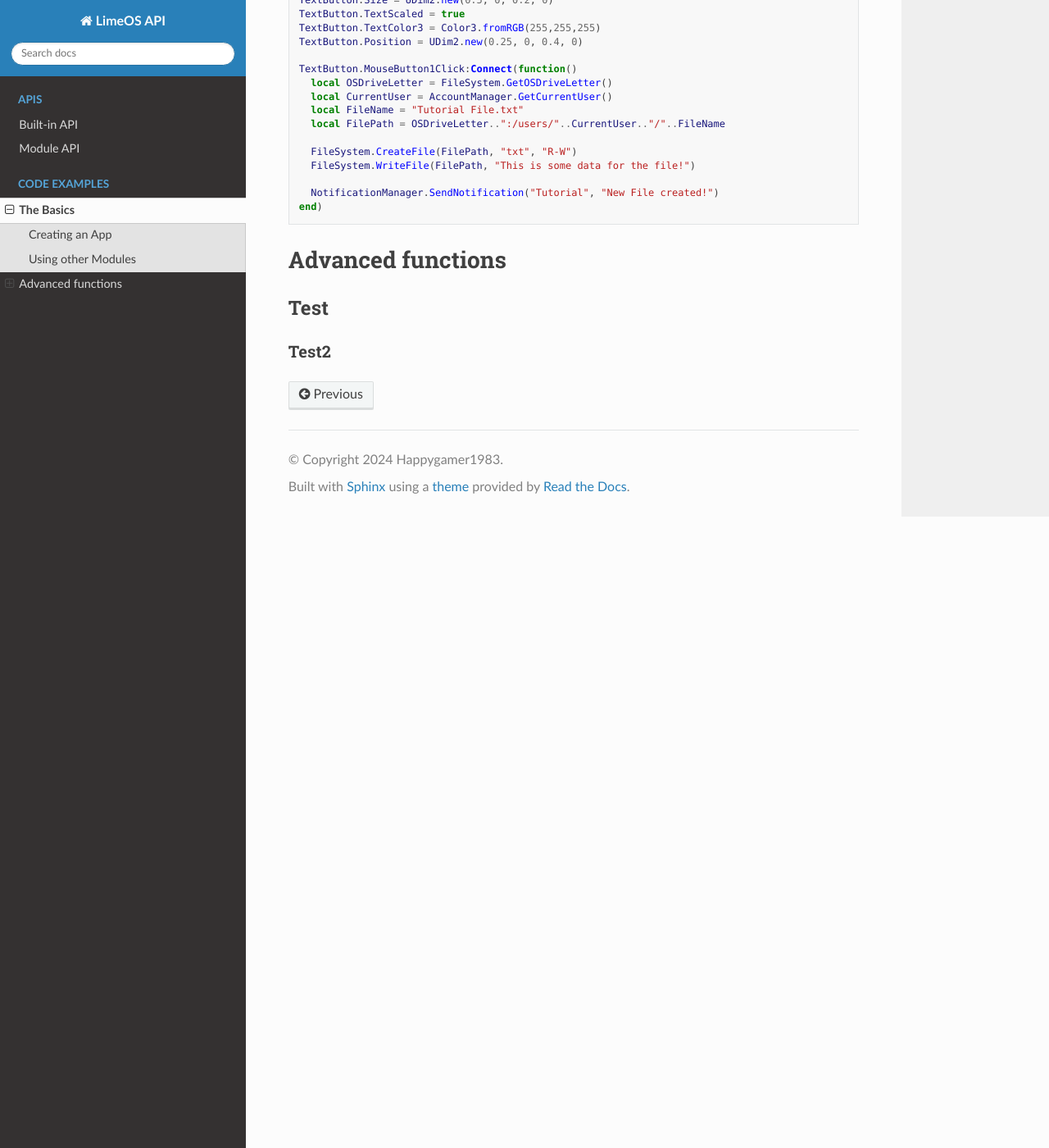
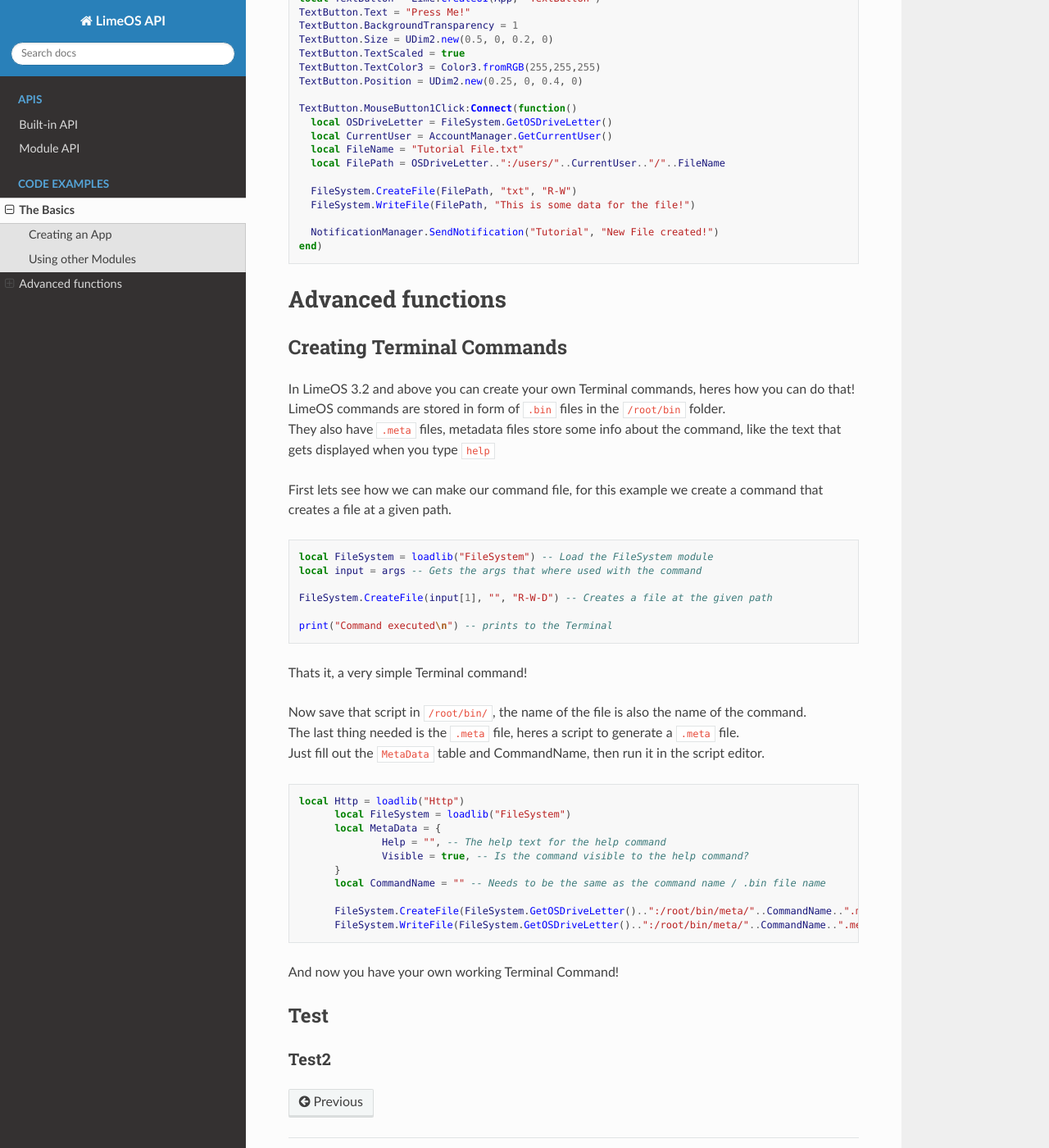
Before and after one commit to Happygamer1983/LimeOS-API, a Sphinx documentation site: the page built from docs/source/Examples.rst, in a window 1280 px wide and 1400 px high, scrolled down 1990 px. Shown: the whole window at 82% size. Built offline with Sphinx 7.4.7 and the Read the Docs theme 3.1.0, drawn with Linux system fonts in a browser that asks for light colours; some of the changed text lies outside the part shown.

Commit message:
Added Creating Terminal Commands

```diff
--- a/docs/source/Examples.rst
+++ b/docs/source/Examples.rst
@@ -123,9 +126,47 @@
 Advanced functions
 ==================
 
+Creating Terminal Commands
+--------------------------
+
+In LimeOS 3.2 and above you can create your own Terminal commands, heres how you can do that! :raw-html:`<br />`
+LimeOS commands are stored in form of ``.bin`` files in the ``/root/bin`` folder. :raw-html:`<br />`
+They also have ``.meta`` files, metadata files store some info about the command, like the text that gets displayed when you type ``help`` :raw-html:`<br />`
+:raw-html:`<br />`
+First lets see how we can make our command file, for this example we create a command that creates a file at a given path. :raw-html:`<br />`
+
+.. code-block:: luau
+
+  local FileSystem = loadlib("FileSystem") -- Load the FileSystem module
+  local input = args -- Gets the args that where used with the command
+
+  FileSystem.CreateFile(input[1], "", "R-W-D") -- Creates a file at the given path
+
+  print("Command executed\n") -- prints to the Terminal
+
+Thats it, a very simple Terminal command! :raw-html:`<br />`
+:raw-html:`<br />`
+Now save that script in ``/root/bin/``, the name of the file is also the name of the command. :raw-html:`<br />`
+The last thing needed is the ``.meta`` file, heres a script to generate a ``.meta`` file. :raw-html:`<br />`
+Just fill out the ``MetaData`` table and CommandName, then run it in the script editor. :raw-html:`<br />`
+
+.. code-block:: luau
+
+  local Http = loadlib("Http")
+	local FileSystem = loadlib("FileSystem")
+	local MetaData = {
+		Help = "", -- The help text for the help command
+		Visible = true, -- Is the command visible to the help command?
+	}
+	local CommandName = "" -- Needs to be the same as the command name / .bin file name
+
+	FileSystem.CreateFile(FileSystem.GetOSDriveLetter()..":/root/bin/meta/"..CommandName..".meta", "metadata", "R-W-D") -- Creates the .meta file
+	FileSystem.WriteFile(FileSystem.GetOSDriveLetter()..":/root/bin/meta/"..CommandName..".meta", Http.JSONEncode(MetaData)) -- writes the metadata to the file
+
+And now you have your own working Terminal Command! :raw-html:`<br />`
 
 Test
 ----
 
 Test2
-~~~~~~
+~~~~~
```
Also changed, not shown: other parts of docs/source/Examples.rst (+9 -6 lines).
